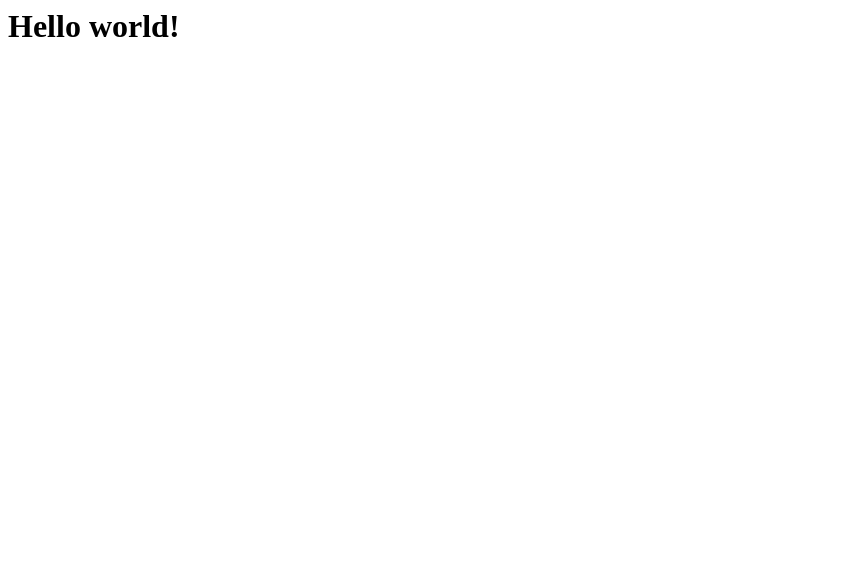
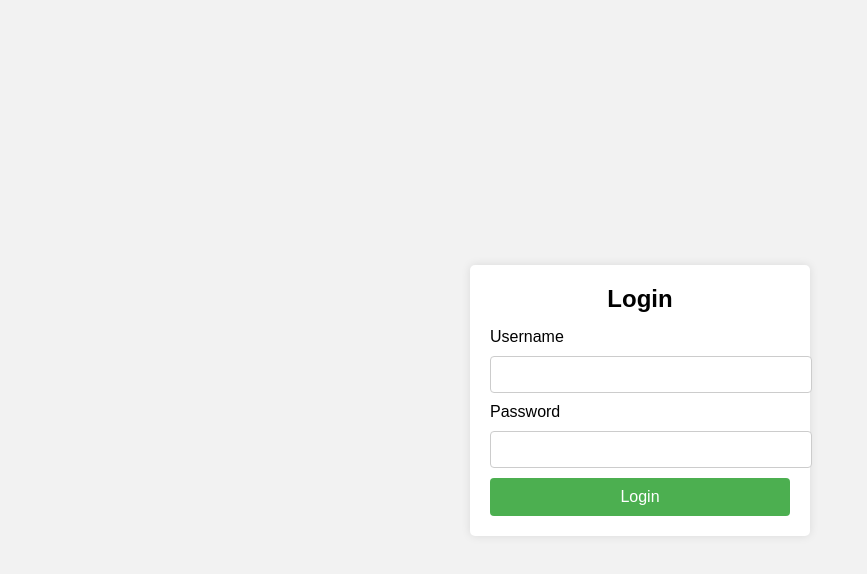
Before and after one commit to suchiraphan-p/autotest.github.io, a plain HTML site: page index.html in a window 1280 px wide. Shown: the whole page, without its empty margins (0-867 px from the left). Drawn offline with Linux system fonts and the light colour scheme.

Commit message:
login form

```diff
--- a/index.html
+++ b/index.html
@@ -1 +1,91 @@
-<h1>Hello world!</h1>
+<!DOCTYPE html>
+<html lang="en">
+<head>
+    <meta charset="UTF-8">
+    <meta name="viewport" content="width=device-width, initial-scale=1.0">
+    <title>Login Page</title>
+    <style>
+        body {
+            font-family: Arial, sans-serif;
+            background-color: #f2f2f2;
+            display: flex;
+            justify-content: center;
+            align-items: center;
+            height: 100vh;
+            margin: 0;
+        }
+        .login-container {
+            background-color: white;
+            padding: 20px;
+            border-radius: 5px;
+            box-shadow: 0 0 10px rgba(0, 0, 0, 0.1);
+            width: 300px;
+        }
+        .login-container h2 {
+            margin: 0 0 15px;
+            text-align: center;
+        }
+        .login-container input[type="text"],
+        .login-container input[type="password"] {
+            width: 100%;
+            padding: 10px;
+            margin: 10px 0;
+            border: 1px solid #ccc;
+            border-radius: 4px;
+        }
+        .login-container button {
+            width: 100%;
+            padding: 10px;
+            background-color: #4CAF50;
+            border: none;
+            border-radius: 4px;
+            color: white;
+            font-size: 16px;
+            cursor: pointer;
+        }
+        .login-container button:hover {
+            background-color: #45a049;
+        }
+        .error-message {
+            color: red;
+            display: none;
+            text-align: center;
+            margin-top: 10px;
+        }
+    </style>
+</head>
+<body>
+    <div class="login-container">
+        <h2>Login</h2>
+        <form id="loginForm">
+            <label for="username">Username</label>
+            <input type="text" id="username" name="username" required>
+
+            <label for="password">Password</label>
+            <input type="password" id="password" name="password" required>
+
+            <button type="submit">Login</button>
+        </form>
+        <div class="error-message" id="errorMessage">Invalid username or password</div>
+    </div>
+
+    <script>
+        document.getElementById('loginForm').addEventListener('submit', function(event) {
+            event.preventDefault();
+            const hardcodedUsername = 'admin';
+            const hardcodedPassword = 'password123';
+
+            const enteredUsername = document.getElementById('username').value;
+            const enteredPassword = document.getElementById('password').value;
+
+            if (enteredUsername === hardcodedUsername && enteredPassword === hardcodedPassword) {
+                alert('Login successful');
+                // Redirect to another page or perform further actions here
+                window.location.href = 'dashboard.html'; // example redirection
+            } else {
+                document.getElementById('errorMessage').style.display = 'block';
+            }
+        });
+    </script>
+</body>
+</html>
```
